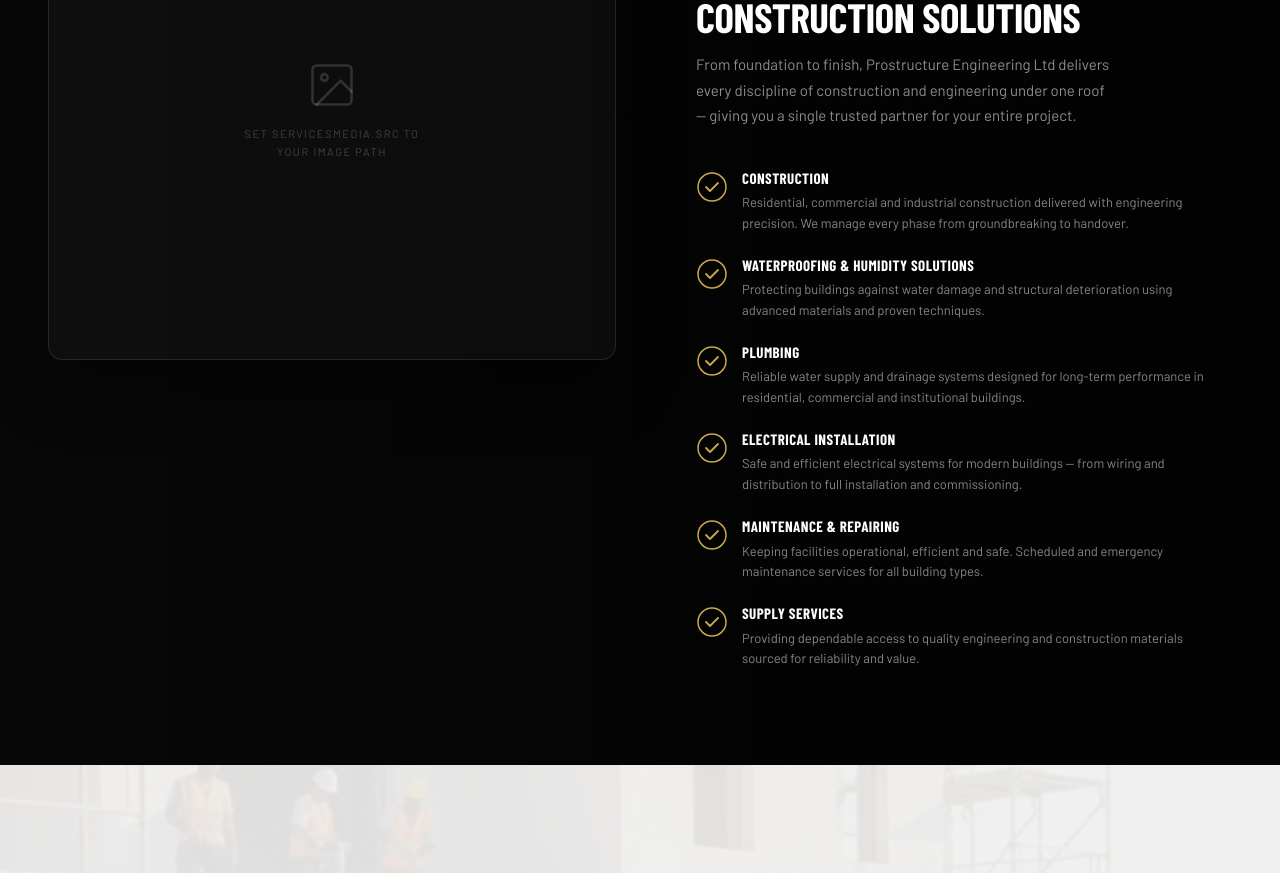
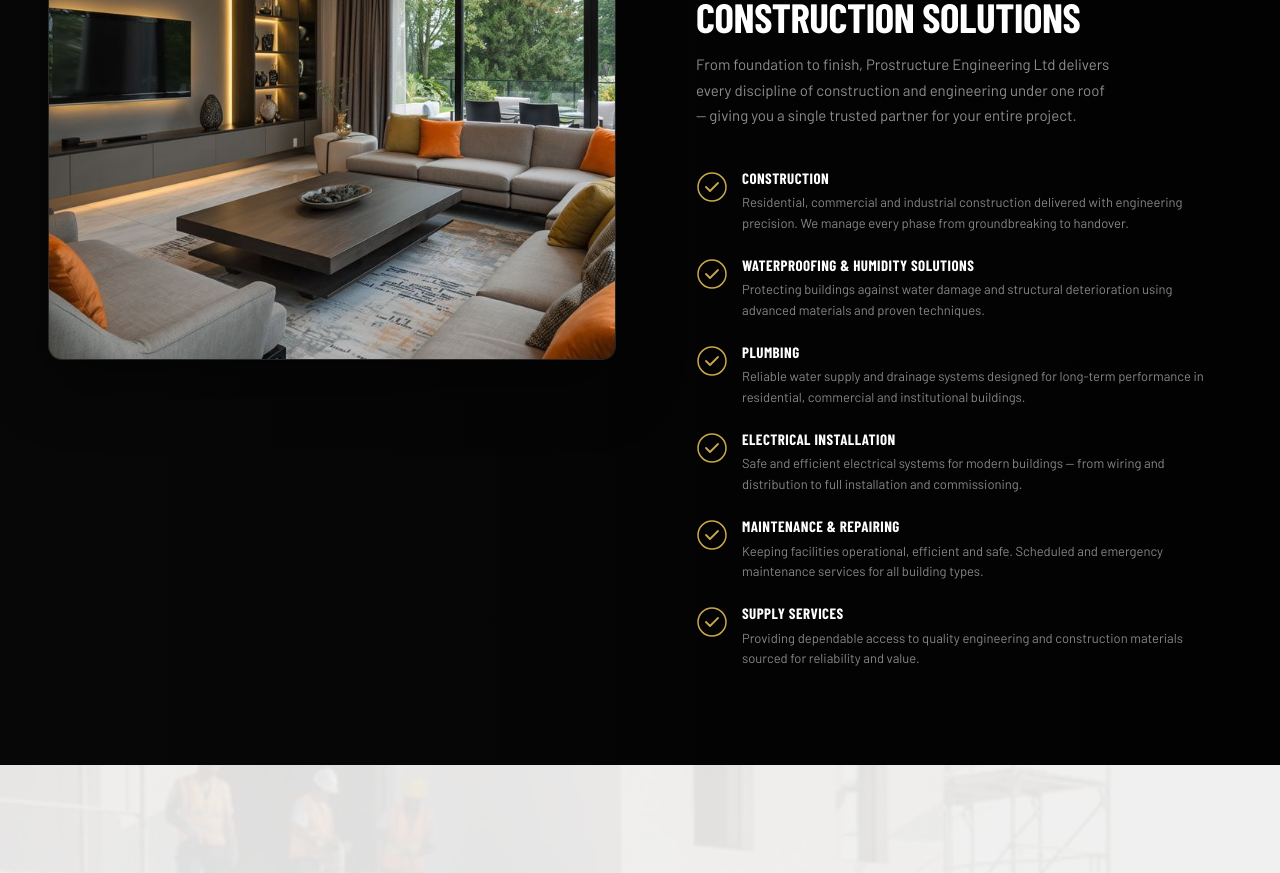
Before and after one commit to Bonheur45-prog/Prostructure, a React (Vite) app: page / in a window 1280 px wide. Shown: the part 1920-2793 px from the top of the page. Built offline with nearby package versions, Linux system fonts and the light colour scheme; a web font is replaced by a local one.

Commit message:
first i have fixed the images problem

```diff
--- a/src/data/about.js
+++ b/src/data/about.js
@@ -3,6 +3,7 @@
 // src/data/about.js
 // About section content
 // ============================================
+import aboutImage from '@assets/images/about.jpg'
 
 const about = {
   sectionLabel: 'Who We Are',
@@ -23,7 +24,7 @@
 
   // Replace with real team or site photo once available
   // e.g. '/src/assets/images/about.jpg'
-  image:    null,
+  image:    aboutImage,
   imageAlt: 'Prostructure Engineering team at work on a construction site in Kigali, Rwanda',
 
   cta: {
--- a/src/data/hero.js
+++ b/src/data/hero.js
@@ -3,6 +3,10 @@
 // src/data/hero.js
 // Hero section — slides, CTAs, stats strip
 // ============================================
+import hero1 from '@assets/images/hero-1.jpg'
+import hero2 from '@assets/images/hero-2.jpg'
+import hero3 from '@assets/images/hero-3.jpg'
+import hero4 from '@assets/images/hero-4.jpg'
 
 export const heroSlides = [
   {
@@ -10,7 +14,7 @@
     accent:     'Construction',
     headline:   'Building Rwanda\'s Future With Precision & Excellence',
     subheadline:'Residential, commercial and industrial construction delivered to the highest engineering standards.',
-    image:      "src/assets/images/hero-1.jpg", // ← Replace: src/assets/images/hero-1.jpg
+    image:      hero1,
     alt:        'Prostructure construction site in Kigali, Rwanda',
   },
   {
@@ -18,7 +22,7 @@
     accent:     'Electrical',
     headline:   'Safe & Efficient Electrical Systems for Modern Buildings',
     subheadline:'Professional electrical installations designed for performance, safety and long-term reliability.',
-    image:      "src/assets/images/hero-2.jpg", // ← Replace: src/assets/images/hero-2.jpg
+    image:      hero2,
     alt:        'Prostructure electrical installation project',
   },
   {
@@ -26,7 +30,7 @@
     accent:     'Plumbing',
     headline:   'Reliable Water Systems Built for Long-Term Performance',
     subheadline:'Expert plumbing solutions for residential, commercial and institutional projects across Rwanda.',
-    image:      "src/assets/images/hero-3.jpg", // ← Replace: src/assets/images/hero-3.jpg
+    image:      hero3,
     alt:        'Prostructure plumbing project',
   },
   {
@@ -34,7 +38,7 @@
     accent:     'Waterproofing',
     headline:   'Protecting Your Building Against Water Damage',
     subheadline:'Advanced waterproofing and humidity solutions that preserve structural integrity for decades.',
-    image:      "src/assets/images/hero-4.jpg", // ← Replace: src/assets/images/hero-4.jpg
+    image:      hero4,
     alt:        'Prostructure waterproofing project',
   },
 ]
--- a/src/data/projects.js
+++ b/src/data/projects.js
@@ -1,15 +1,24 @@
 // ============================================
 // PROSTRUCTURE ENGINEERING LTD
-// src/data/projects.js
-// Project portfolio — 9 placeholder projects
-// Replace image paths and content with real data
+// src/data/projects.js — use imports for images so Vite bundles them
 // ============================================
+
+import projectsBg from '@assets/images/projects/projects-bg.jpg'
+import proj001 from '@assets/images/projects/proj-001.jpg'
+import proj002 from '@assets/images/projects/proj-002.jpg'
+import proj003 from '@assets/images/projects/proj-003.jpg'
+import proj004 from '@assets/images/projects/proj-004.jpg'
+import proj005 from '@assets/images/projects/proj-005.jpg'
+import proj006 from '@assets/images/projects/proj-006.jpg'
+import proj007 from '@assets/images/projects/proj-007.jpg'
+import proj008 from '@assets/images/projects/proj-008.jpg'
+import proj009 from '@assets/images/projects/proj-009.jpg'
 
 export const projectsContent = {
   sectionLabel: 'Our Work',
   headline:     'Projects That Speak for Themselves',
   subtext:      'Every project we deliver is a testament to our commitment to quality, precision and professionalism across Rwanda.',
-  background:   "src/assets/images/projects/projects-bg.jpg", // ← Replace:
+  background:   projectsBg,
 }
 
 export const projects = [
@@ -24,8 +33,8 @@
     year:        '2023',
     client:      'Private Developer',
     duration:    '18 Months',
-    image:       "src/assets/images/projects/proj-001.jpg", // ← Replace:
-    gallery:     ["src/assets/images/projects/proj-007.jpg", "src/assets/images/projects/proj-008.jpg", "src/assets/images/projects/proj-009.jpg", "src/assets/images/projects/proj-001.jpg"],
+    image:       proj001,
+    gallery:     [proj007, proj008, proj009, proj001],
     overview:    'This landmark commercial project in the heart of Kigali represents the pinnacle of our construction capabilities. The complex features four floors of premium commercial space, underground parking, and state-of-the-art building systems throughout.',
     services:    ['Structural Engineering', 'Construction Management', 'Electrical Installation', 'Plumbing'],
     specs: [
@@ -46,8 +55,8 @@
     year:        '2023',
     client:      'Private Homeowner',
     duration:    '3 Months',
-    image:       "src/assets/images/projects/proj-002.jpg", // ← Replace:
-    gallery:     ["src/assets/images/projects/proj-002.jpg", "src/assets/images/projects/proj-002.jpg", "src/assets/images/projects/proj-002.jpg"],
+    image:       proj002,
+    gallery:     [proj002, proj002, proj002],
     overview:    'A full waterproofing intervention across a residential estate including basement waterproofing, roof membrane installation, and humidity control systems for all 24 residential units.',
     services:    ['Waterproofing', 'Humidity Solutions', 'Surface Treatment'],
     specs: [
@@ -68,8 +77,8 @@
     year:        '2022',
     client:      'Private Medical Facility',
     duration:    '6 Months',
-    image:       "src/assets/images/projects/proj-003.jpg", // ← Replace:
-    gallery:     ["src/assets/images/projects/proj-006.jpg", "src/assets/images/projects/proj-009.jpg", "src/assets/images/projects/proj-003.jpg"],
+    image:       proj003,
+    gallery:     [proj006, proj009, proj003],
     overview:    'A complex plumbing installation for a modern hospital facility requiring strict compliance with medical facility standards, including potable water systems, medical gas infrastructure and advanced drainage.',
     services:    ['Plumbing', 'Medical Gas Installation', 'Drainage Systems'],
     specs: [
@@ -90,8 +99,8 @@
     year:        '2023',
     client:      'Corporate Client',
     duration:    '4 Months',
-    image:       "src/assets/images/projects/proj-004.jpg",
-    gallery:     ["src/assets/images/projects/proj-007.jpg", "src/assets/images/projects/proj-005.jpg", "src/assets/images/projects/proj-001.jpg"],
+    image:       proj004,
+    gallery:     [proj007, proj005, proj001],
     overview:    'Full electrical works for a modern office block serving multiple corporate tenants. Scope included MV/LV distribution, intelligent lighting control, emergency systems and a 500KVA backup generator installation.',
     services:    ['Electrical Installation', 'Lighting Design', 'Generator Installation'],
     specs: [
@@ -112,8 +121,8 @@
     year:        '2022',
     client:      'Educational Institution',
     duration:    '14 Months',
-    image:       "src/assets/images/projects/proj-005.jpg", // ← Replace:
-    gallery:     ["src/assets/images/projects/proj-005.jpg", "src/assets/images/projects/proj-002.jpg", "src/assets/images/projects/proj-008.jpg", "src/assets/images/projects/proj-009.jpg"],
+    image:       proj005,
+    gallery:     [proj005, proj002, proj008, proj009],
     overview:    'A complete school campus built from the ground up in Musanze. The project delivered 18 modern classrooms, 4 science laboratories, a library, administration block and outdoor sports area.',
     services:    ['Construction', 'Electrical Installation', 'Plumbing', 'Finishes'],
     specs: [
@@ -134,8 +143,8 @@
     year:        '2023',
     client:      'Commercial Property Owner',
     duration:    'Ongoing',
-    image:       "src/assets/images/projects/proj-006.jpg", // ← Replace:
-    gallery:     ["src/assets/images/projects/proj-001.jpg", "src/assets/images/projects/proj-004.jpg", "src/assets/images/projects/proj-009.jpg"],
+    image:       proj006,
+    gallery:     [proj001, proj004, proj009],
     overview:    'A comprehensive scheduled maintenance programme covering a 12-unit commercial facility park including monthly electrical inspections, plumbing maintenance, structural repairs and 4-hour emergency response.',
     services:    ['Electrical Maintenance', 'Plumbing Maintenance', 'Structural Repairs'],
     specs: [
@@ -156,8 +165,8 @@
     year:        '2024',
     client:      'Logistics Company',
     duration:    '10 Months',
-    image:       "src/assets/images/projects/proj-007.jpg", // ← Replace:
-    gallery:     ["src/assets/images/projects/proj-005.jpg", "src/assets/images/projects/proj-002.jpg", "src/assets/images/projects/proj-008.jpg"],
+    image:       proj007,
+    gallery:     [proj005, proj002, proj008],
     overview:    'A purpose-built logistics warehouse designed for heavy industrial use featuring 8-metre clear span roof, reinforced concrete flooring, 4 loading bays and full electrical installation.',
     services:    ['Construction', 'Structural Engineering', 'Electrical Installation'],
     specs: [
@@ -178,8 +187,8 @@
     year:        '2024',
     client:      'Hospitality Group',
     duration:    '8 Months',
-    image:       "src/assets/images/projects/proj-008.jpg", // ← Replace:
-    gallery:     ["src/assets/images/projects/proj-007.jpg", "src/assets/images/projects/proj-005.jpg", "src/assets/images/projects/proj-001.jpg"],
+    image:       proj008,
+    gallery:     [proj007, proj005, proj001],
     overview:    'Comprehensive plumbing and waterproofing for a premium lakeside hotel including 60-room plumbing, pool circulation systems, spa facilities, kitchen plumbing and full building waterproofing.',
     services:    ['Plumbing', 'Waterproofing', 'Pool Systems', 'Humidity Solutions'],
     specs: [
@@ -200,8 +209,8 @@
     year:        '2024',
     client:      'Real Estate Developer',
     duration:    '5 Months',
-    image:       "src/assets/images/projects/proj-009.jpg", // ← Replace:
-    gallery:     ["src/assets/images/projects/proj-006.jpg", "src/assets/images/projects/proj-003.jpg", "src/assets/images/projects/proj-004.jpg"],
+    image:       proj009,
+    gallery:     [proj006, proj003, proj004],
     overview:    'Premium electrical works for a luxury apartment development featuring smart lighting, climate control per unit, building-wide solar PV integration, EV charging points and a centralised building management system.',
     services:    ['Electrical Installation', 'Smart Home Systems', 'Solar Integration'],
     specs: [
--- a/src/data/services.js
+++ b/src/data/services.js
@@ -3,6 +3,7 @@
 // src/data/services.js
 // Services section content
 // ============================================
+import servicesImage from '@assets/images/services-media.jpg'
 
 export const servicesContent = {
   sectionLabel: 'What We Do',
@@ -14,7 +15,7 @@
 // type: 'image' | 'video'
 export const servicesMedia = {
   type:   'image',
-  src:    null,           // ← Replace: src/assets/images/services-media.jpg
+  src:    servicesImage,           // ← Replace:
   poster: null,           // ← For video: poster/thumbnail image path
   alt:    'Prostructure Engineering Ltd construction and engineering services in Rwanda',
 }
```
Also changed, not shown: src/assets/images/about.jpg (added), src/assets/images/services-media.jpg (added).
